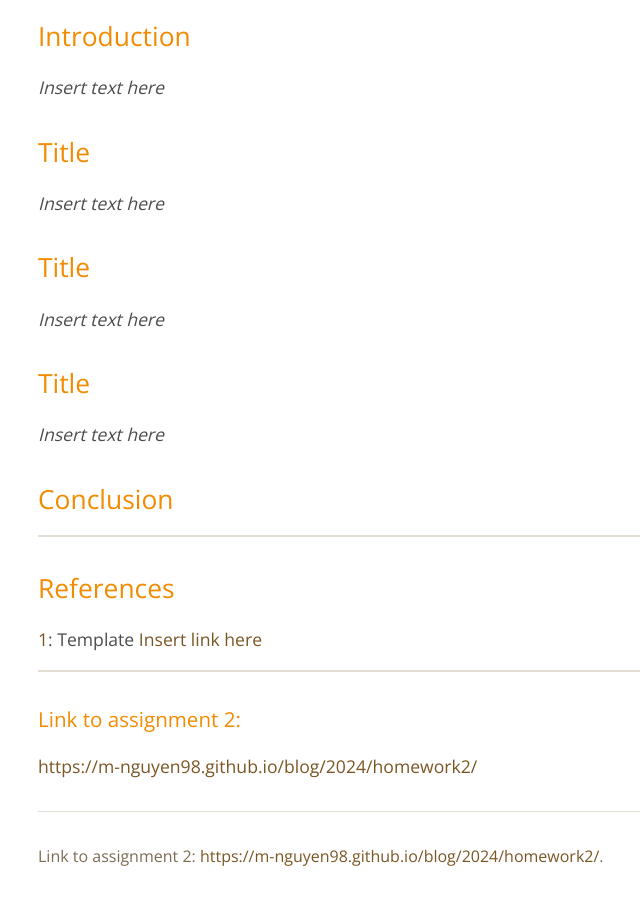
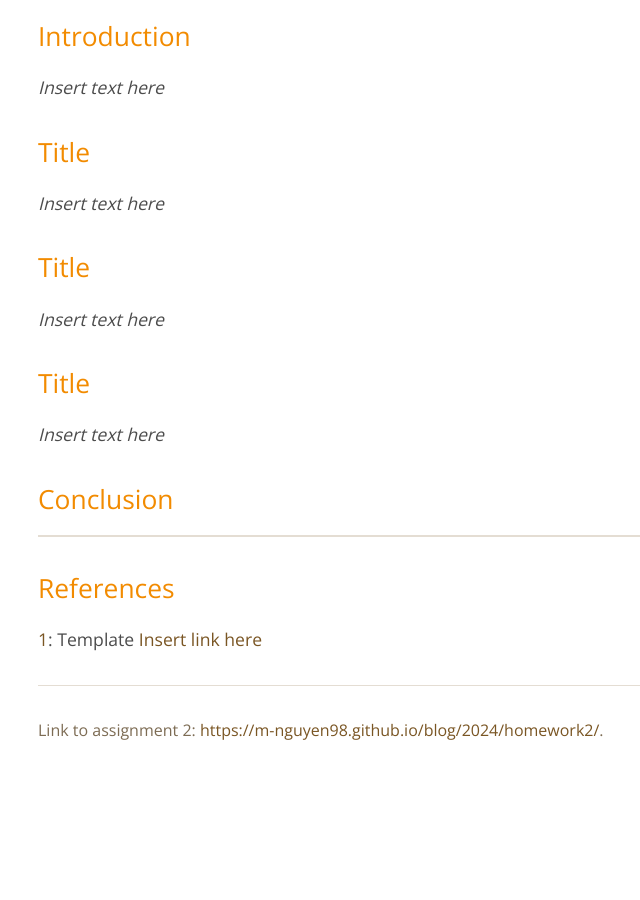
Before and after one commit to s240440/s240440.github.io, a Jekyll site: the page built from index.md, in a window 1280 px wide and 900 px high, scrolled down 592 px. Shown: the whole window, without its empty margins (186-826 px from the left). Built offline with Jekyll 4.4.1, drawn with Linux system fonts in a browser that asks for light colours; after the commit the page ends 1366 px from its top, so only the background shows below that.

Commit message:
Update index.md

```diff
--- a/index.md
+++ b/index.md
@@ -36,8 +36,3 @@ authors:
 
 ## References
 <a name="ref1">1</a>: Template [Insert link here](Insert link here)
-
-* * *
-
-### Link to assignment 2:
-[https://m-nguyen98.github.io/blog/2024/homework2/](https://m-nguyen98.github.io/blog/2024/homework2/)
```
